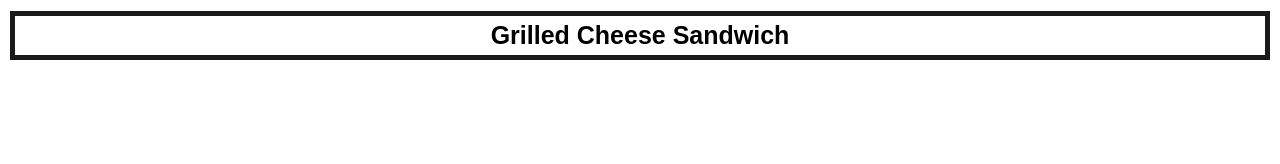
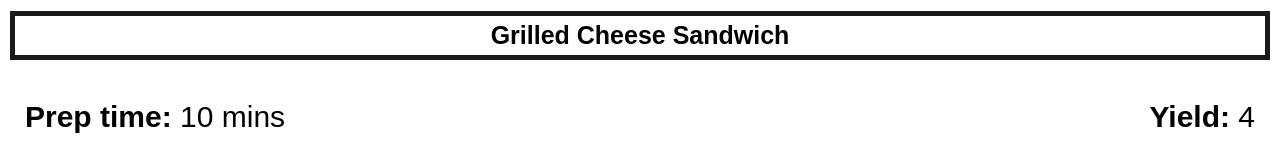
Before and after one commit to deandi-scholtz-ITvarsity/Module-3-Assessment-1, a plain HTML site: page grilledcheese.html in a window 1280 px wide. Shown: the part 1013-1177 px from the top of the page. Before the commit the page ends 1073 px from the top, so only its background shows below. Drawn offline with Linux system fonts and the light colour scheme.

Commit message:
Recipe Details

```diff
--- a/grilledcheese.html
+++ b/grilledcheese.html
@@ -24,6 +24,12 @@
             <img src="images/grilledCheese.png">
 
             <h1>Grilled Cheese Sandwich</h1>
+
+            <div class="recipe-details-info">
+                <p><b>Prep time: </b>10 mins</p>
+                <p style="float: right;"><b>Yield: </b>4</p>
+            </div>
+
         </div>
 
     </div>
--- a/style.css
+++ b/style.css
@@ -142,3 +142,13 @@ body {
     margin: 10px;
     padding: 5px;
 }
+
+.recipe-details-info {
+    margin-left: 25px;
+    margin-right: 25px;
+}
+
+.recipe-details-info p {
+    font-size: 30px;
+    display: inline-block;
+}
```
